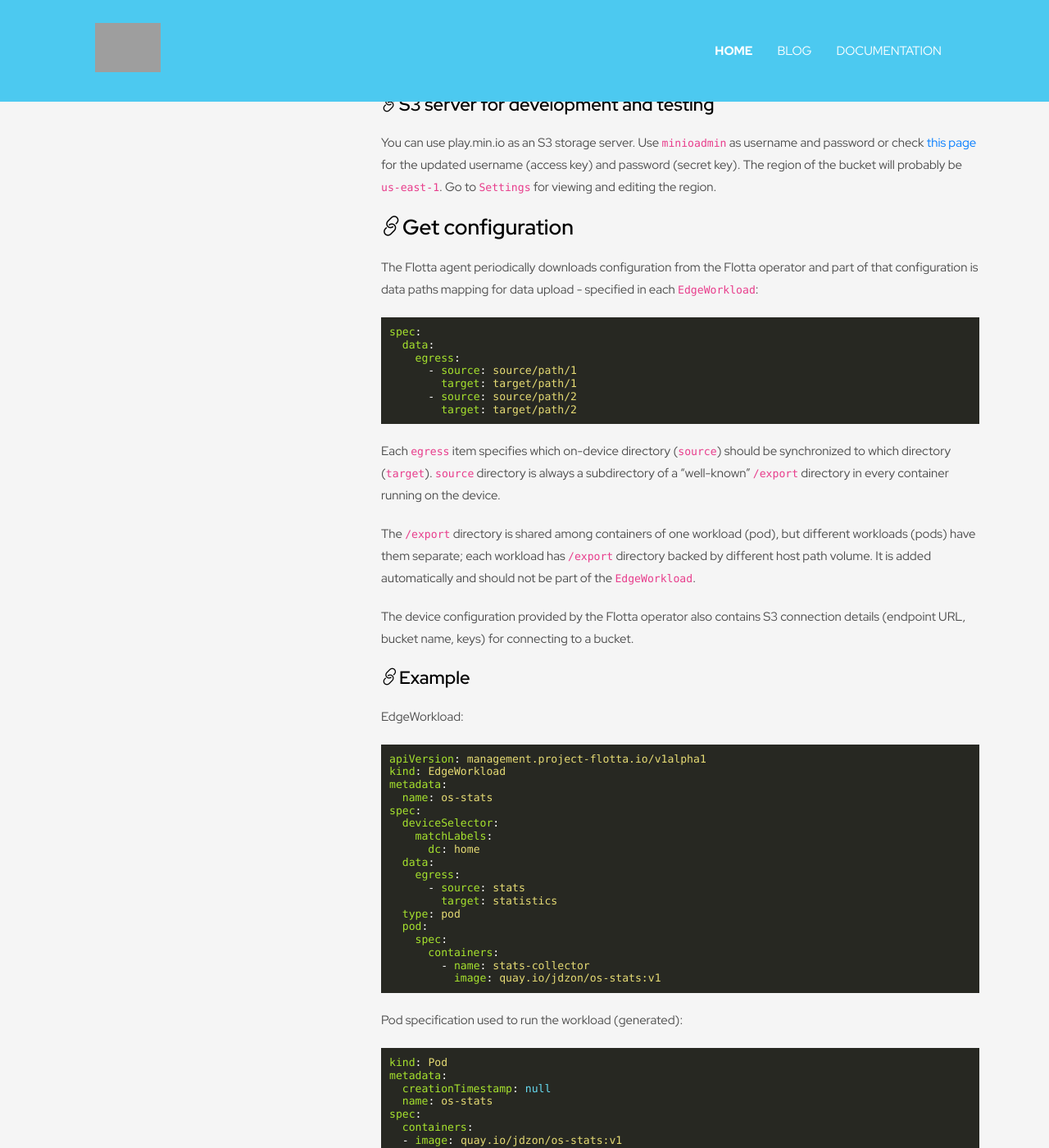
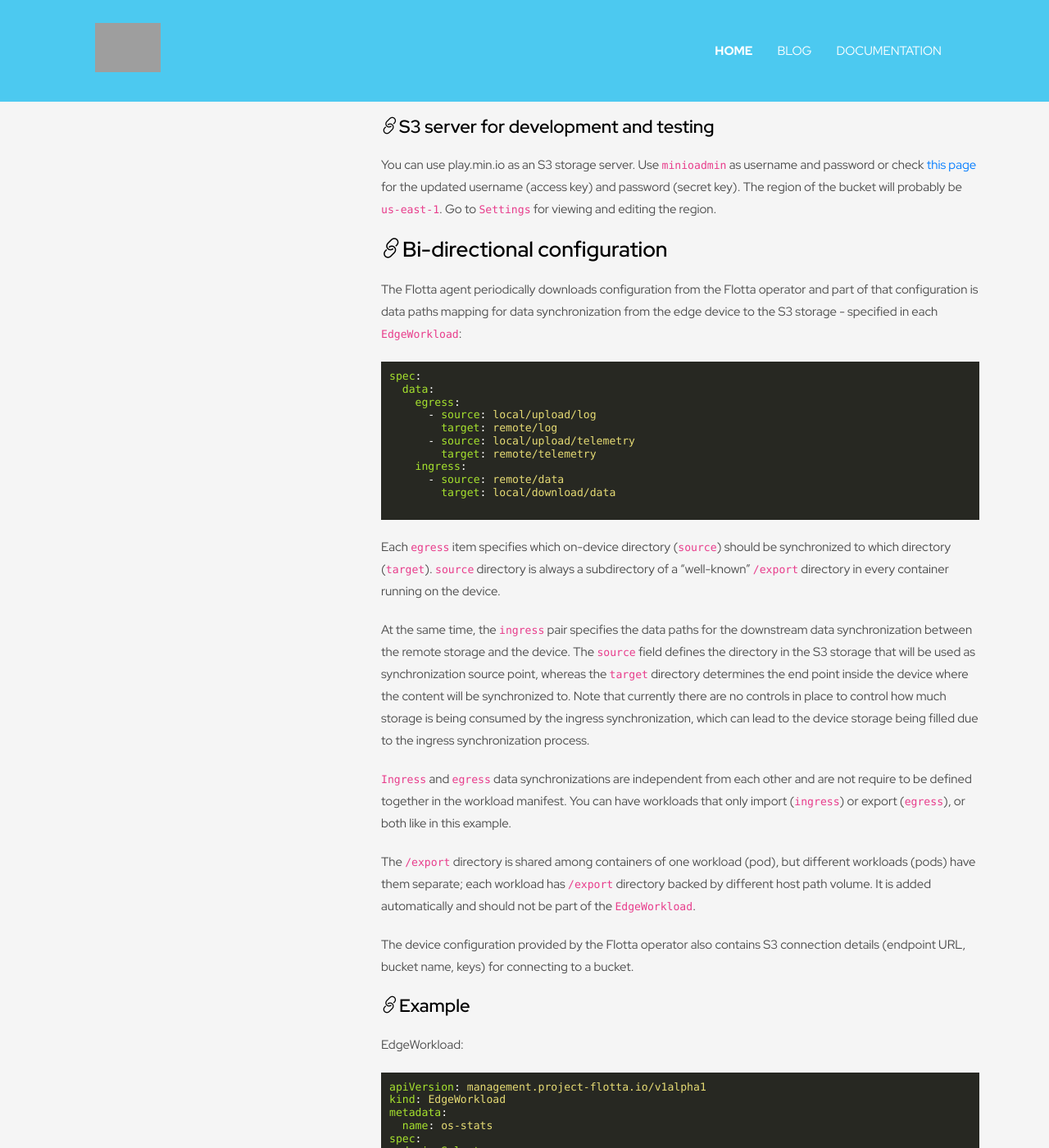
Before and after one commit to project-flotta/project-flotta.github.io, a Jekyll site: the page built from documentation/latest/operations/data_synchronization.md, in a window 1280 px wide and 1400 px high, scrolled down 1987 px. Shown: the whole window at 82% size. Built offline with Jekyll 4.4.1, drawn with Linux system fonts in a browser that asks for light colours; a script that is not in the unit is left out; some of the changed text lies outside the part shown; grey boxes are pictures that could not be loaded.

Commit message:
Updated data synchronization section
* Updated data-upload diagram to include bi-directional data transfer
  between device and S3
* Renamed data upload to data synchronization
* Expanded data synchronization section to detail ingress use case.
* Fixed typo in documentation: configma -> configmap

````diff
--- a/_data/documentation/latest.yaml
+++ b/_data/documentation/latest.yaml
@@ -32,8 +32,8 @@
     Link: "operations/remote_data_store.md"
   - Name: Observability
     Link: "operations/observability.md"
-  - Name: Data upload
-    Link: "operations/data_upload.md"
+  - Name: Data Synchronization
+    Link: "operations/data_synchronization.md"
   - Name: Troubleshooting
     Link: "operations/troubleshooting.md"
   - Name: API reference
--- a/documentation/latest/operations/data_upload.md
+++ b/documentation/latest/operations/data_synchronization.md
@@ -1,13 +1,13 @@
 ---
-title: Data Upload
+title: Data Synchronization
 layout: documentation
 ---
 
 
 ## Design
 
-Flotta agent and Operator provide functionality of uploading contents of
-on-device directories to control-plane object storage. User can choose between
+Flotta agent and Operator provide functionality of bidirectional synchronization of contents between
+on-device directories and control-plane object storage. User can choose between
 in-cluster OCS storage or external storage. OCS takes precedence over external
 storage. The architecture of that solution is depicted by the diagrams below.
 
@@ -122,26 +122,39 @@ The region of the bucket will probably be `us-east-1`.
 Go to `Settings` for viewing and editing the region.
 
 
-## Get configuration
+## Bi-directional configuration
 
 The Flotta agent periodically downloads configuration from the Flotta operator
-and part of that configuration is data paths mapping for data upload - specified
-in each `EdgeWorkload`:
+and part of that configuration is data paths mapping for data synchronization
+from the edge device to the S3 storage - specified in each `EdgeWorkload`:
 
 ```yaml
 spec:
   data:
     egress:
-      - source: source/path/1
-        target: target/path/1
-      - source: source/path/2
-        target: target/path/2
+      - source: local/upload/log
+        target: remote/log
+      - source: local/upload/telemetry
+        target: remote/telemetry
+    ingress:
+      - source: remote/data
+        target: local/download/data
+
 ```
 
 Each `egress` item specifies which on-device directory (`source`) should be
 synchronized to which directory (`target`). `source` directory is always a
 subdirectory of a "well-known" `/export` directory in every container running on
 the device.
+
+At the same time, the `ingress` pair specifies the data paths for the downstream data synchronization
+between the remote storage and the device. The `source` field defines the directory in the S3 storage
+that will be used as synchronization source point, whereas the `target` directory determines the end point
+inside the device where the content will be synchronized to. Note that currently there are no controls in place
+to control how much storage is being consumed by the ingress synchronization, which can lead to the device storage
+being filled due to the ingress synchronization process.
+
+`Ingress` and `egress` data synchronizations are independent from each other and are not require to be defined together in the workload manifest. You can have workloads that only import (`ingress`) or export (`egress`), or both like in this example.
 
 The `/export` directory is shared among containers of one workload (pod), but
 different workloads (pods) have them separate; each workload has `/export`
@@ -205,4 +218,4 @@ In this case on-device `/export/stats` directory will be synced to a
 The Flotta agent synchronizes paths specified in the configuration every 15
 seconds. Only new or changed files are transferred.
 
-Files removed on the device are not removed from the storage.
+Files removed on the device are not removed from the storage. Deleting the workload will remove the used storage.
--- a/documentation/latest/operations/requirements.md
+++ b/documentation/latest/operations/requirements.md
@@ -12,7 +12,7 @@ needed for the device-agent.
 
 | Requirement   | Min version | Optional  | Comment                                                                      |
 | Kubernetes    | 1.19        | no        |                                                                              |
-| Noobaa        | 5.9         | yes       | Only if [Data Upload](data_upload.md) is in use                              |
+| Noobaa        | 5.9         | yes       | Only if [Data Synchronization](data_synchronization.md) is in use                              |
 | Cert-manager  | 1.7.1       | yes       | Only if [ENABLE_WEBHOOKS](deployment_options.md#enable_webhooks) are enabled |
 {: .table }
 
````
Also changed, not shown: other parts of documentation/latest/operations/data_synchronization.md (+1 -1 lines), documentation/latest/diagrams/data-synchronization.png (added), documentation/latest/diagrams/data-upload.png (deleted), 2 other files.
